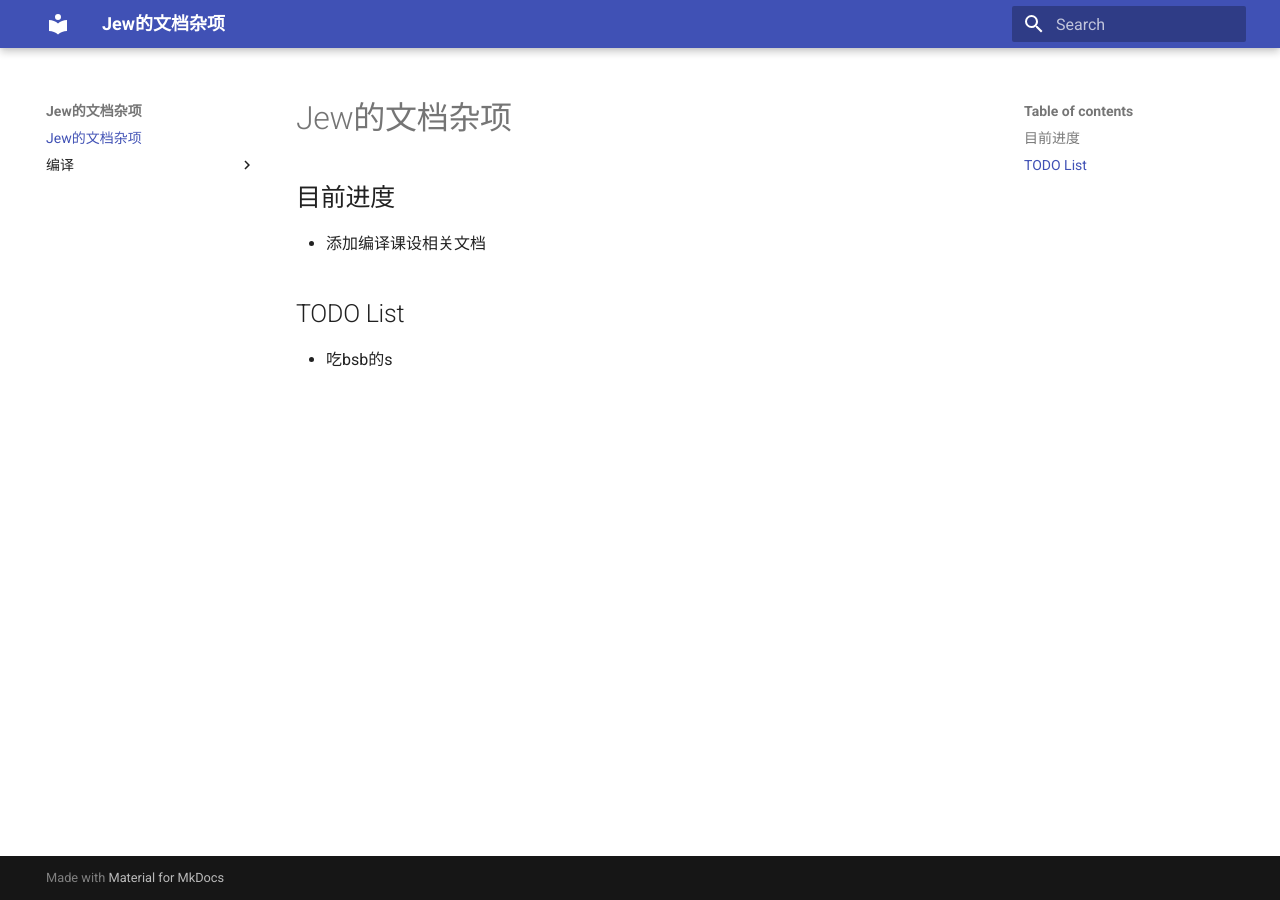
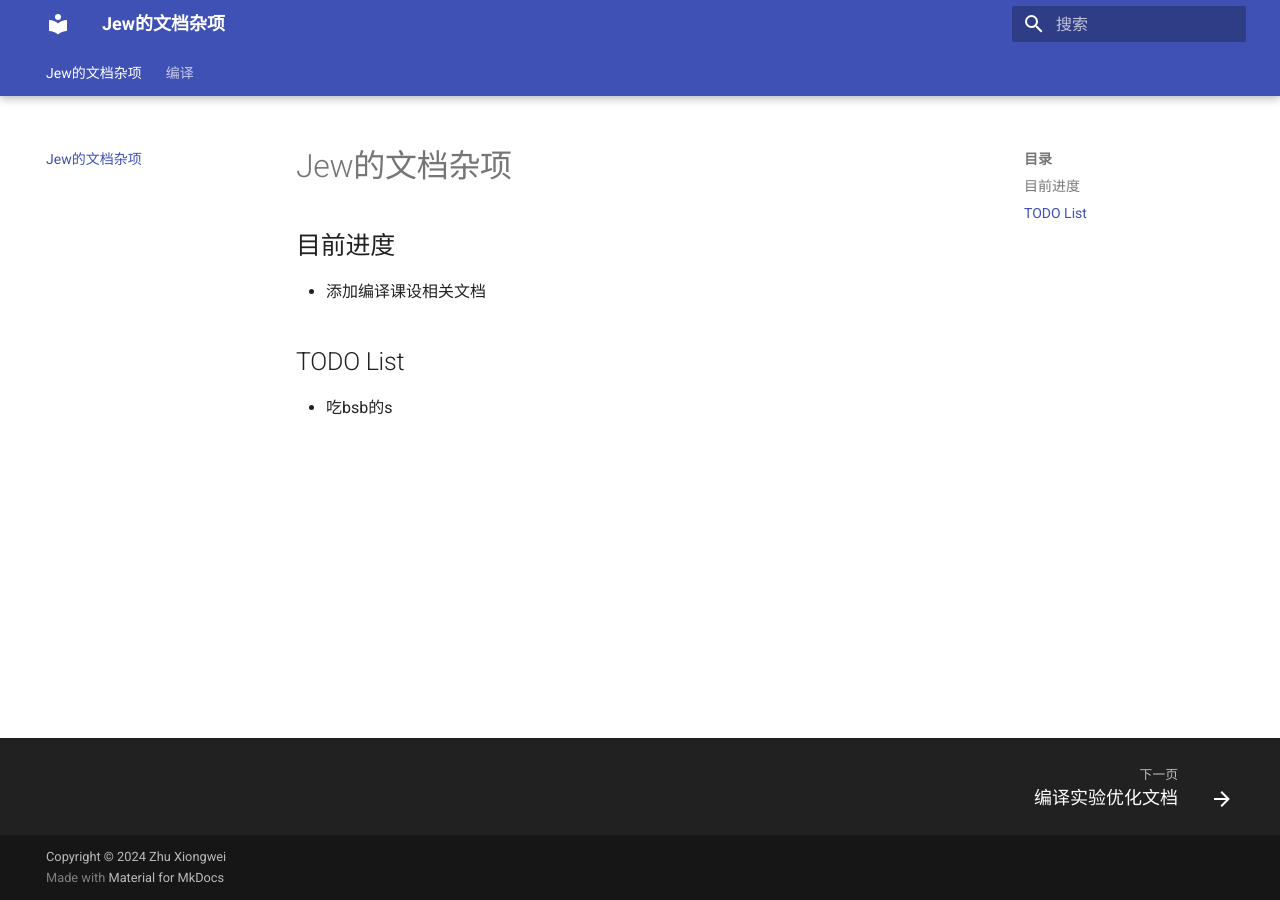
Before and after one commit to Galaxy-JewXW/blog, an MkDocs documentation site: the page built from docs/index.md, in a window 1280 px wide. Built offline with MkDocs 1.6.1 and Material for MkDocs 9.7.7, drawn with Linux system fonts in a browser that asks for light colours.

Commit message:
添加插件

```diff
--- a/mkdocs.yml
+++ b/mkdocs.yml
@@ -1,3 +1,37 @@
 site_name: Jew的文档杂项
 theme:
   name: material
+  language: zh
+  features:
+    - navigation.instant            # 即时加载
+    - navigation.instant.prefetch   # 即时预取
+    - navigation.instant.progress   # 进度指示器
+    - navigation.instant.preview    # 全局启用即时预览
+    - navigation.tracking           # 锚跟踪（类似点击后）
+    - navigation.tabs               # 启用选项卡（最顶层）
+    - navigation.tabs.sticky        # 粘性导航选项卡（保持可见）
+    - navigation.tabs.sections      # 分段
+    - navigation.expand             # 展开所有
+    - navigation.path               # 导航路径（面包屑）（没效果）
+    - navigation.indexes            # 节索引页
+    - toc.follow                    # 锚跟随
+    - navigation.top                # 返回顶部按钮
+    - navigation.footer             # 启用页脚（上一页、下一页）
+    - search.suggest                # 搜索建议
+    - search.highlight              # 搜索高亮显示
+    - search.share                  # 搜索分享
+
+plugins:
+  - search
+  - offline
+  - awesome-pages                   # 启用 mkdocs-awesome-plugin
+  - macros                          # 启用 mkdocs-macros-plugin
+
+copyright: Copyright &copy; 2024 Zhu Xiongwei
+
+markdown_extensions:
+  - pymdownx.highlight:
+      anchor_linenums: true
+  - pymdownx.inlinehilite
+  - pymdownx.snippets
+  - pymdownx.superfences
```
Also changed, not shown: work.py (added), 1 other file.
